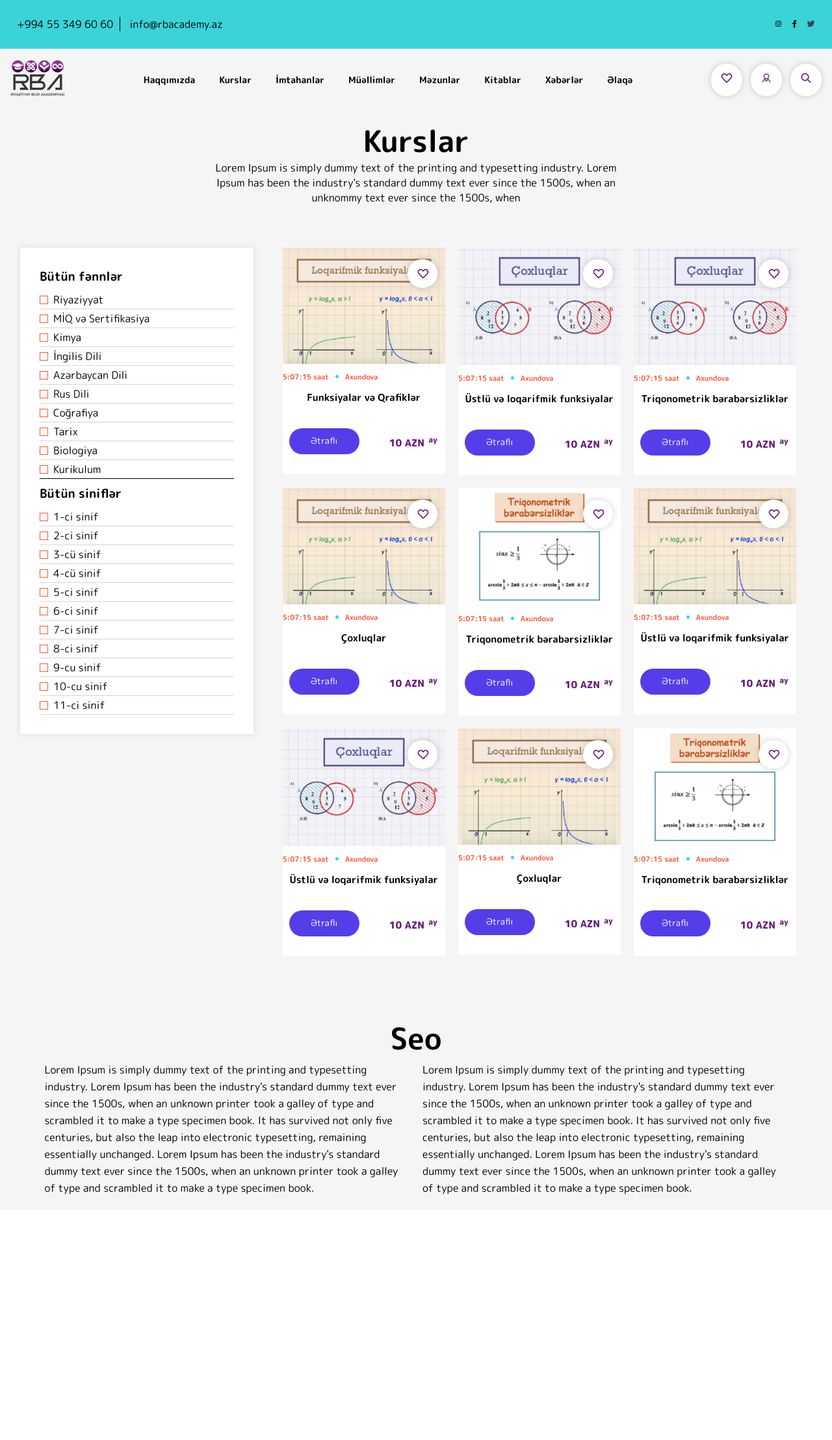
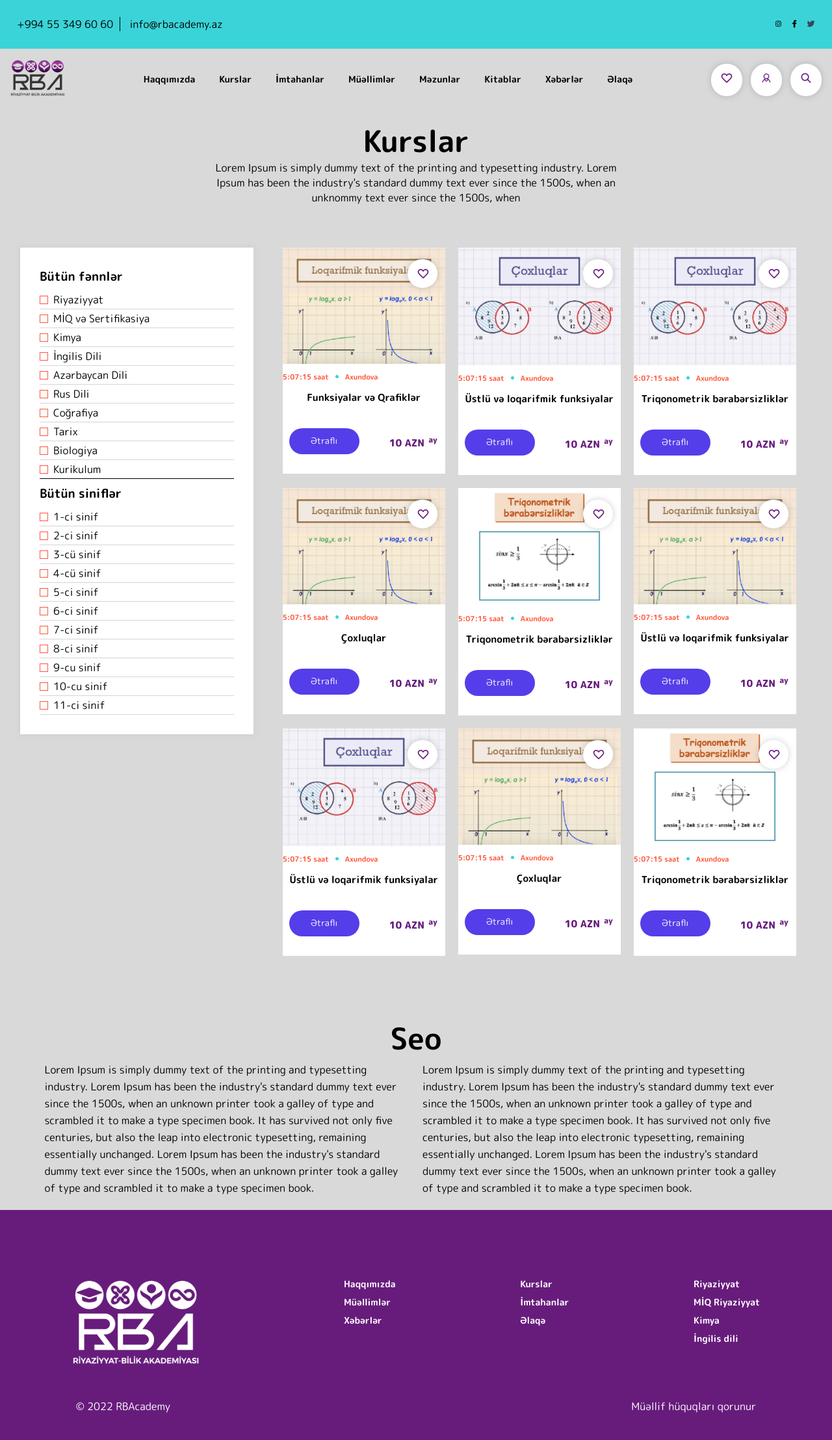
Before and after one commit to ElcinQuliyev/RBA, a plain HTML site: page kurslar/index.html in a window 1280 px wide. Shown: the whole page at 65% size. Before the commit the page ends 1862 px from the top, so only its background shows below. Drawn offline with Linux system fonts and the light colour scheme; a web font is replaced by a local one.

Commit message:
add:heder animated after and hover,footer css design

```diff
--- a/kurslar/index.html
+++ b/kurslar/index.html
@@ -39,14 +39,16 @@
           <div class="row2">
             <div><img src="../img/image 7.png" alt="" /></div>
             <ul class="lid-flex">
-              <li><a href="../index.html">Haqqımızda</a></li>
-              <li><a href=".#Kurslar">Kurslar</a></li>
-              <li><a href="#">İmtahanlar</a></li>
-              <li><a href="#">Müəllimlər</a></li>
-              <li><a href="#">Məzunlar</a></li>
-              <li><a href="#">Kitablar</a></li>
-              <li><a href="#">Xəbərlər</a></li>
-              <li><a href="#">Əlaqə</a></li>
+              <li>
+                <a href="../index.html" class="hederanimatedr">Haqqımızda</a>
+              </li>
+              <li><a href=".#Kurslar" class="hederanimatedr">Kurslar</a></li>
+              <li><a href="#" class="hederanimatedr">İmtahanlar</a></li>
+              <li><a href="#" class="hederanimatedr">Müəllimlər</a></li>
+              <li><a href="#" class="hederanimatedr">Məzunlar</a></li>
+              <li><a href="#" class="hederanimatedr">Kitablar</a></li>
+              <li><a href="#" class="hederanimatedr">Xəbərlər</a></li>
+              <li><a href="#" class="hederanimatedr">Əlaqə</a></li>
             </ul>
             <div class="icond-flex">
               <div class="bgborder">
@@ -619,6 +621,37 @@
         </div>
       </section>
       <!-- footer -->
+      <div class="bgcontainer2">
+        <div class="footer">
+          <div class="footercenter">
+            <div class="logofooterleft">
+              <img src="../img/image 6.png" alt="" />
+            </div>
+            <div class="divlogofooter">
+              <ul>
+                <li><a href="#">Haqqımızda</a></li>
+                <li><a href="#">Müəllimlər</a></li>
+                <li><a href="#">Xəbərlər</a></li>
+              </ul>
+              <ul>
+                <li><a href="#"> Kurslar</a></li>
+                <li><a href="#">İmtahanlar</a></li>
+                <li><a href="#"> Əlaqə</a></li>
+              </ul>
+              <ul>
+                <li><a href="#">Riyaziyyat</a></li>
+                <li><a href="#">MİQ Riyaziyyat</a></li>
+                <li><a href="#">Kimya</a></li>
+                <li><a href="#">İngilis dili</a></li>
+              </ul>
+            </div>
+          </div>
+          <div class="footerbootm">
+            <div class="divtextleft">© 2022 RBAcademy</div>
+            <div class="divtextright">Müəllif hüquqları qorunur</div>
+          </div>
+        </div>
+      </div>
     </article>
   </body>
 </html>
--- a/kurslar/main.css
+++ b/kurslar/main.css
@@ -45,7 +45,7 @@ li {
 /* Container2 */
 
 .bgcontainer2 {
-  background: #f5f5f5;
+  background: #d9d9d9;
   width: 100%;
 }
 
@@ -74,6 +74,20 @@ li {
   background: #ffffff;
   box-shadow: 0px 0px 10px rgba(67, 67, 67, 0.25);
 }
+/* Heder Animated After and Hover */
+.hederanimatedr:after {
+  content: "";
+  display: block;
+  transform: scaleX(0);
+  border-bottom: 2px solid #3ad4d8;
+  /* background: #3ad4d8; */
+  transition: 0.5s ease;
+  transform-origin: center;
+}
+.hederanimatedr:hover:after {
+  transform: scaleX(1);
+}
+
 /* Courses Section(1)  */
 .section1 {
   display: flex;
@@ -378,3 +392,39 @@ li {
 .right1 {
   width: 45%;
 }
+/* ------------- */
+/* Footer Design */
+.bgcontent {
+  padding: 0px;
+}
+.footer {
+  width: 100%;
+  background: #671c7c;
+}
+.footercenter {
+  display: flex;
+  flex-direction: row;
+  justify-content: space-around;
+  padding-top: 100px;
+}
+.divlogofooter {
+  display: flex;
+  width: 50%;
+  flex-direction: row;
+  justify-content: space-between;
+}
+.divlogofooter > ul > li > a {
+  color: #ffffff;
+  font-size: 14px;
+  font-weight: 700;
+  line-height: 28px;
+}
+
+.footerbootm {
+  display: flex;
+  width: 88%;
+  margin: auto;
+  justify-content: space-between;
+  padding: 40px;
+  color: #ffffff;
+}
--- a/main.css
+++ b/main.css
@@ -73,6 +73,20 @@ li {
   border-radius: 25px;
   background: #ffffff;
   box-shadow: 0px 0px 10px rgba(67, 67, 67, 0.25);
+}
+
+/* Heder Animated After and Hover */
+.hederanimatedr:after {
+  content: "";
+  display: block;
+  transform: scaleX(0);
+  border-bottom: 2px solid #3ad4d8;
+  /* background: #3ad4d8; */
+  transition: 0.5s ease;
+  transform-origin: center;
+}
+.hederanimatedr:hover:after {
+  transform: scaleX(1);
 }
 
 /* Section1 */
```
Also changed, not shown: index.html (+14 -8 lines).
